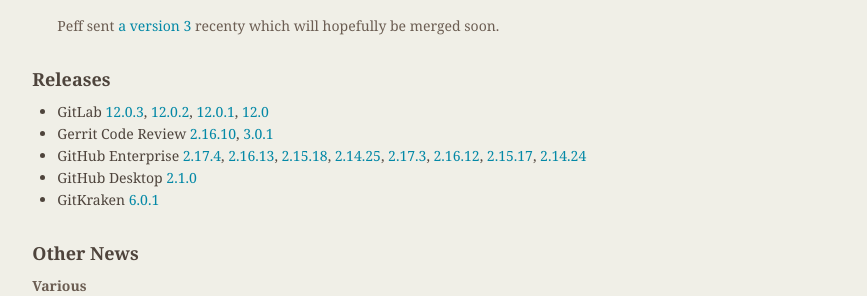
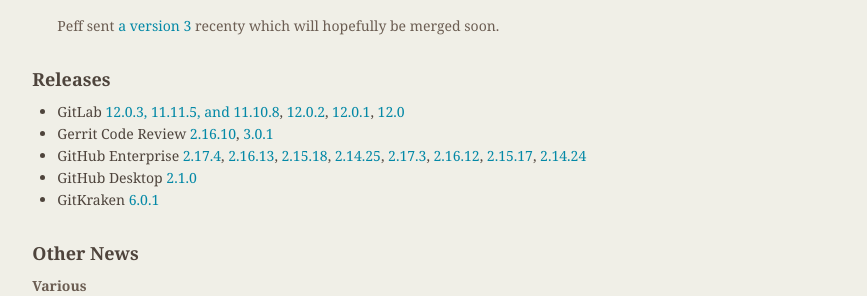
Before and after one commit to git/git.github.io, a Jekyll site: the page built from rev_news/drafts/edition-53.md, in a window 1280 px wide and 900 px high, scrolled down 1801 px. Shown: the part 189-485 px from the top of the window, without its empty margins (339-1206 px from the left). Built offline with Jekyll 4.4.1, drawn with Linux system fonts in a browser that asks for light colours.

Commit message:
rn-53: improve GitLab releases

```diff
--- a/rev_news/drafts/edition-53.md
+++ b/rev_news/drafts/edition-53.md
@@ -149,7 +149,7 @@
 
 ## Releases
 
-+ GitLab [12.0.3](https://about.gitlab.com/2019/07/03/security-release-gitlab-12-dot-0-dot-3-released/),
++ GitLab [12.0.3, 11.11.5, and 11.10.8](https://about.gitlab.com/2019/07/03/security-release-gitlab-12-dot-0-dot-3-released/),
 [12.0.2](https://about.gitlab.com/2019/06/26/gitlab-12-0-2-11-11-4-11-10-7-released/),
 [12.0.1](https://about.gitlab.com/2019/06/25/gitlab-12-0-1-released/),
 [12.0](https://about.gitlab.com/2019/06/22/gitlab-12-0-released/)
```
